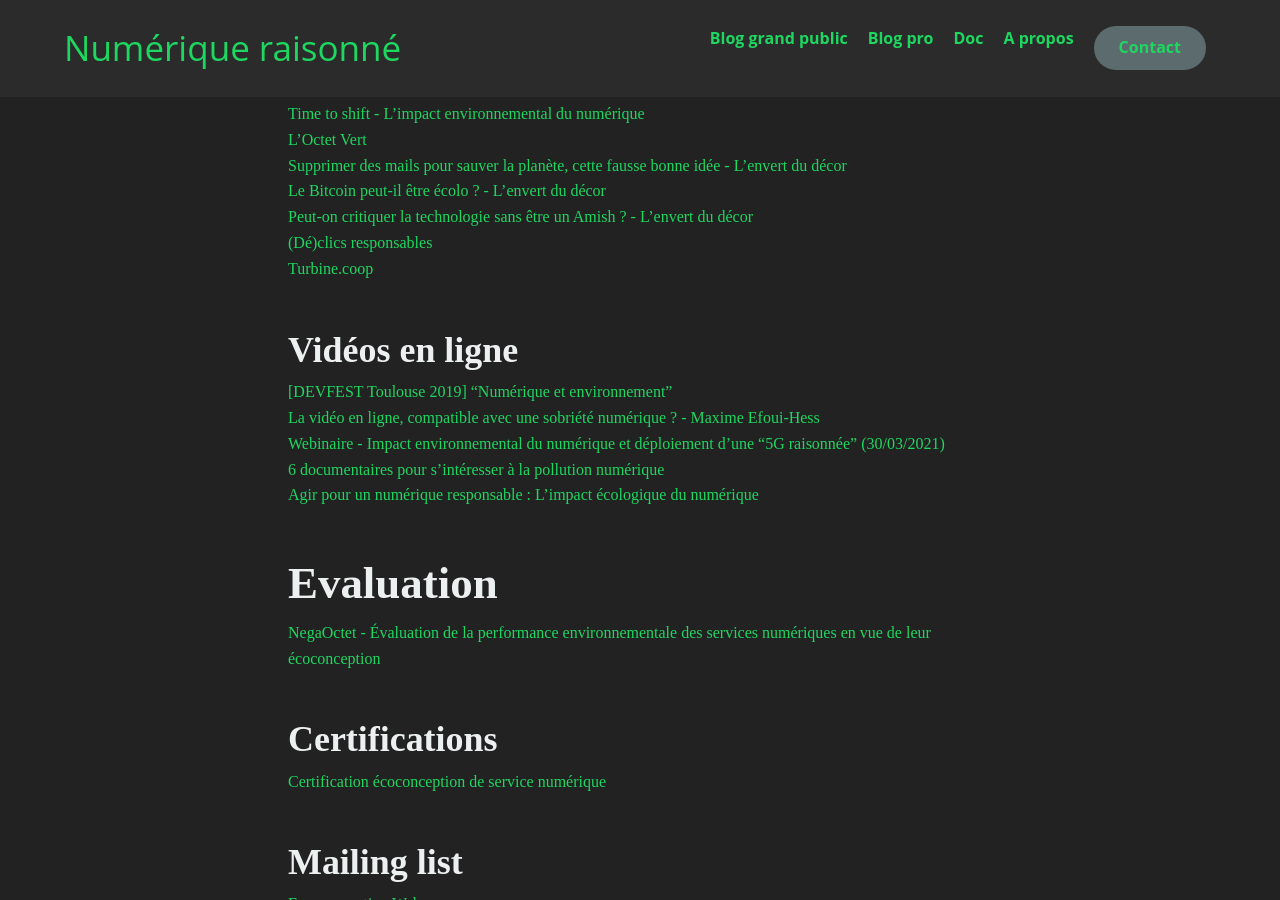
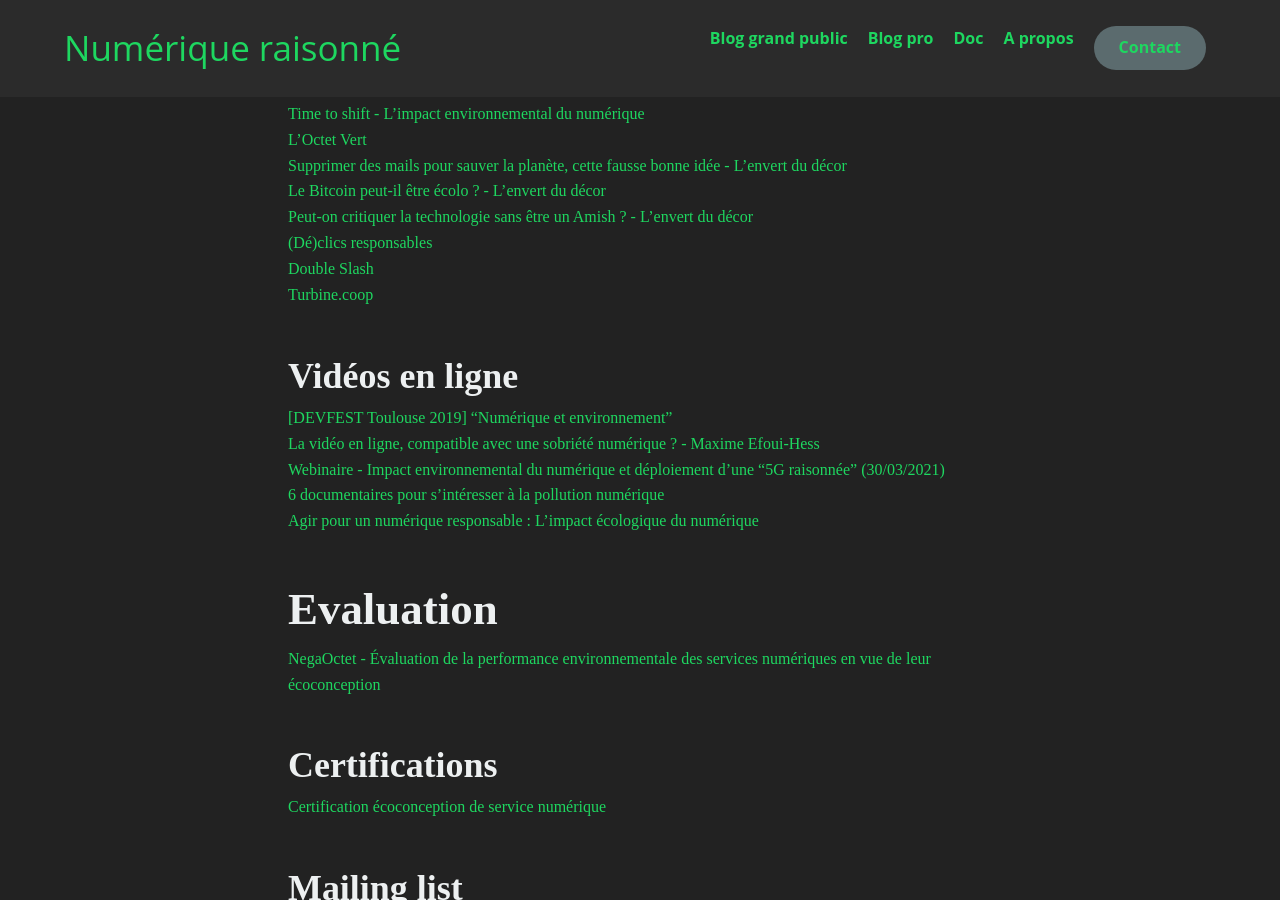
Before and after one commit to Slandais/slandais.github.io, a Jekyll site: the page built from _pages/liens-numerique-responsable.md, in a window 1280 px wide and 900 px high, scrolled down 1143 px. Built offline with Jekyll 4.4.1, drawn with Linux system fonts in a browser that asks for light colours.

Commit message:
Update liens-numerique-responsable.md

```diff
--- a/_pages/liens-numerique-responsable.md
+++ b/_pages/liens-numerique-responsable.md
@@ -42,6 +42,7 @@ permalink: /liens-numerique-responsable/
 * [Le Bitcoin peut-il être écolo ? - L'envert du décor](https://deezer.page.link/qCxUsncv6BeTFUsR9)
 * [Peut-on critiquer la technologie sans être un Amish ? - L'envert du décor](https://deezer.page.link/SpTGQiDRsTuR5mAy7)
 * [(Dé)clics responsables](https://deezer.page.link/AZdPEpzXfd2LnGcE8)
+* [Double Slash](https://deezer.page.link/5XJu3YhnLhD2kjqv8)
 * [Turbine.coop](https://deezer.page.link/BbmaU7M7vCHa5Xu78)
 
 
```
